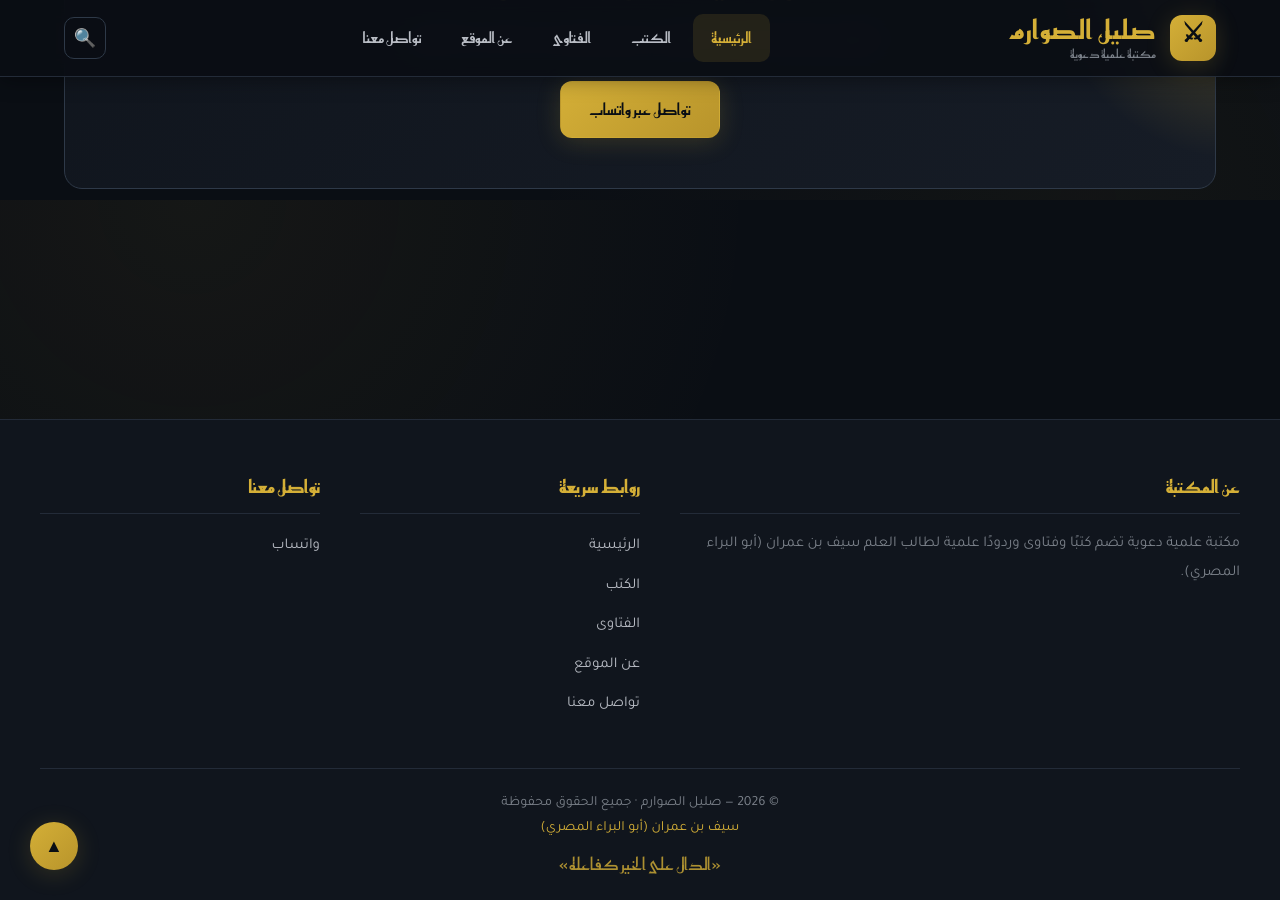
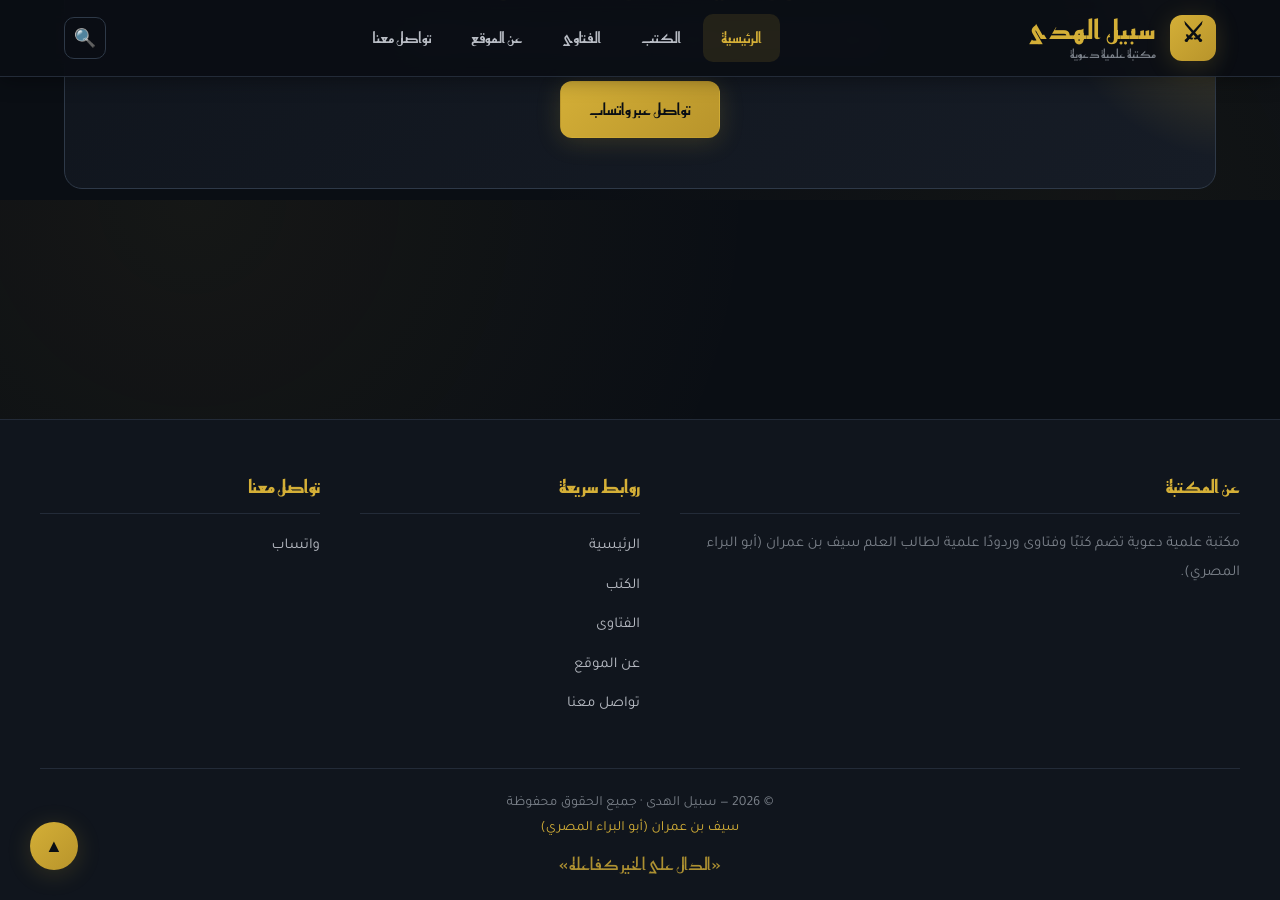
Before and after one commit to saifomran262977-svg/sabeel-alhuda-web, a Jekyll site: the page built from index.md, in a window 1280 px wide and 900 px high, scrolled down 2500 px. Built offline with Jekyll 4.4.1, drawn with Linux system fonts in a browser that asks for light colours; some web fonts are replaced; some of the changed text lies outside the part shown.

Commit message:
Update _config.yml

```diff
--- a/_config.yml
+++ b/_config.yml
@@ -1,4 +1,4 @@
-title: "صليل الصوارم"
+title: "سبيل الهدى"
 tagline: "مكتبة علمية دعوية"
 description: "مكتبة علمية دعوية تضم كتبًا وفتاوى وردودًا علمية لطالب العلم سيف بن عمران (أبو البراء المصري)."
 author:
```
